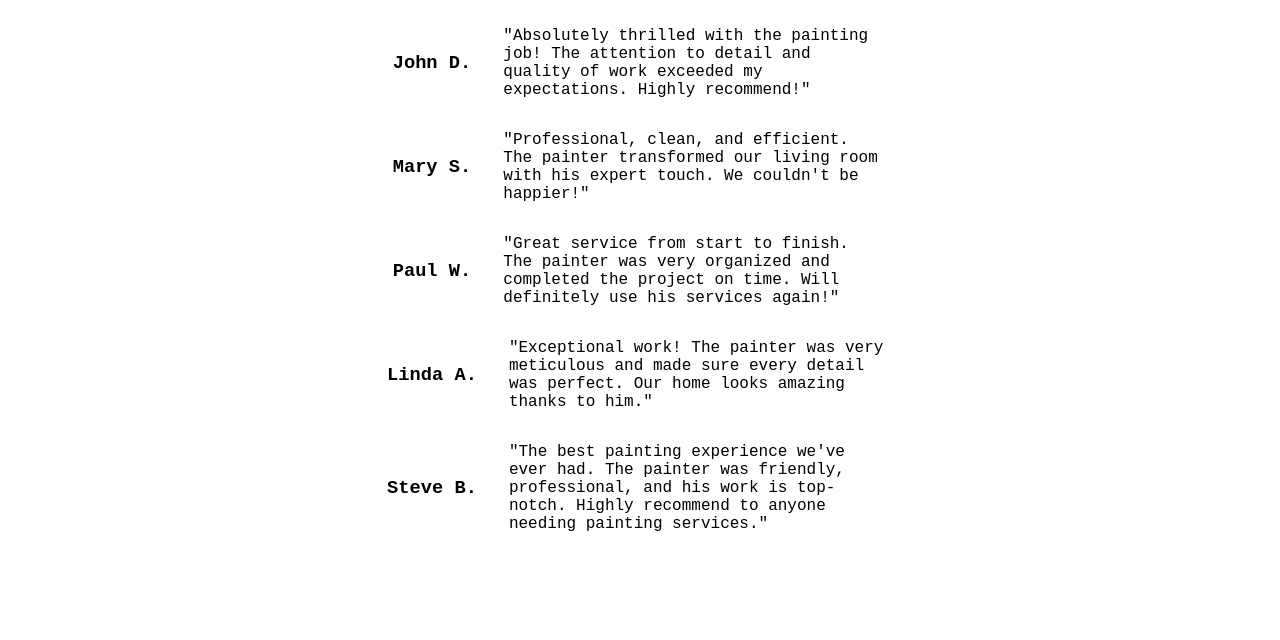
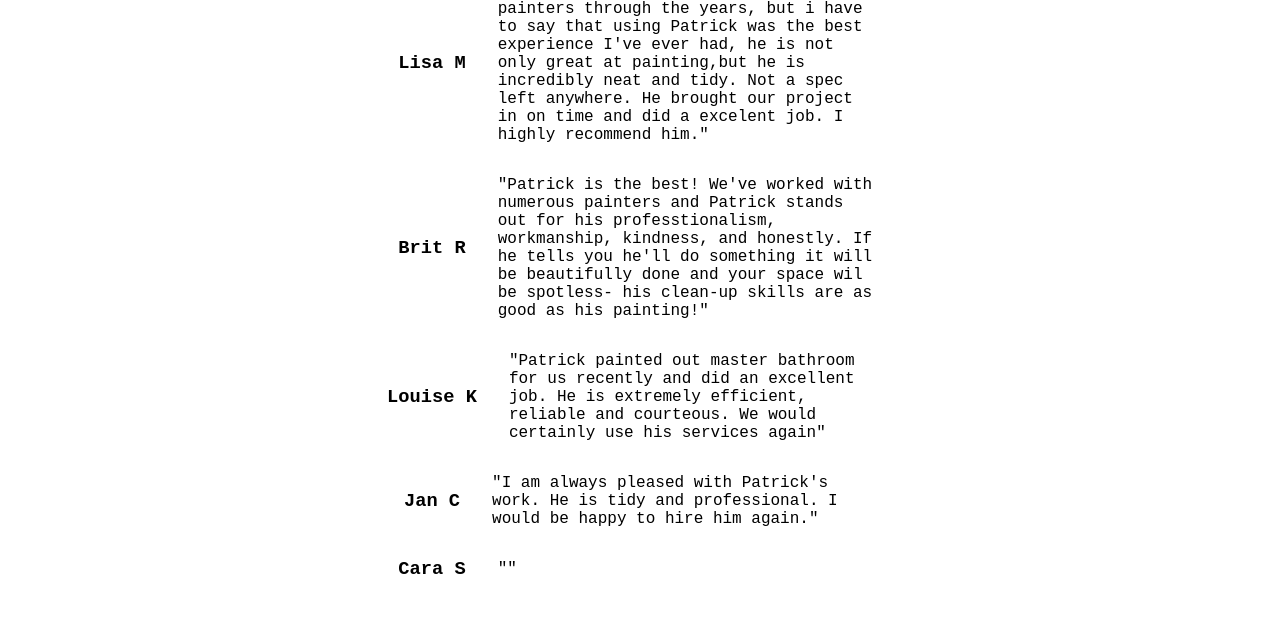
Before and after one commit to patrickmctighe/painter-site, a plain HTML site: page reviews.html in a window 1280 px wide. Shown: the part 160-800 px from the top of the page. Drawn offline with Linux system fonts and the light colour scheme.

Commit message:
updated-reviews

```diff
--- a/reviews.html
+++ b/reviews.html
@@ -33,62 +33,54 @@
     <div class="reviews">
       <div class="review">
         <div class="nameRate">
-          <h3 class="name">John D.</h3>
+          <h3 class="name">Lisa M</h3>
 
         </div>
         <p class="reviewText">
-          "Absolutely thrilled with the painting job! The attention to detail
-          and quality of work exceeded my expectations. Highly recommend!"
+      "As a landlord, I've hired a number of painters through the years, but i have to say that using Patrick was the best experience I've ever had, he is not only great at painting,but he is incredibly neat and tidy. Not a spec left anywhere. He brought our project in on time and did a excelent job. I highly recommend him."</p>
+      </div>
+
+      <div class="review">
+        <div class="nameRate">
+          <h3 class="name">Brit R</h3>
+
+        </div>
+
+        <p class="reviewText">
+          "Patrick is the best! We've worked with numerous painters and Patrick stands out for his professtionalism, workmanship, kindness, and honestly. If he tells you he'll do something it will be beautifully done and your space wil be spotless- his clean-up skills are as good as his painting!"
         </p>
       </div>
 
       <div class="review">
         <div class="nameRate">
-          <h3 class="name">Mary S.</h3>
+          <h3 class="name">Louise K</h3>
 
         </div>
 
         <p class="reviewText">
-          "Professional, clean, and efficient. The painter transformed our
-          living room with his expert touch. We couldn't be happier!"
+          "Patrick painted out master bathroom for us recently and did an excellent job. He is extremely efficient, reliable and courteous. We would certainly use his services again"
         </p>
       </div>
 
       <div class="review">
         <div class="nameRate">
-          <h3 class="name">Paul W.</h3>
+          <h3 class="name">Jan C</h3>
 
         </div>
 
         <p class="reviewText">
-          "Great service from start to finish. The painter was very organized
-          and completed the project on time. Will definitely use his services
-          again!"
+          "I am always pleased with Patrick's work. He is tidy and professional. I would be happy to hire him again."
         </p>
       </div>
 
       <div class="review">
         <div class="nameRate">
-          <h3 class="name">Linda A.</h3>
+          <h3 class="name">Cara S</h3>
 
         </div>
 
         <p class="reviewText">
-          "Exceptional work! The painter was very meticulous and made sure every
-          detail was perfect. Our home looks amazing thanks to him."
-        </p>
-      </div>
-
-      <div class="review">
-        <div class="nameRate">
-          <h3 class="name">Steve B.</h3>
-
-        </div>
-
-        <p class="reviewText">
-          "The best painting experience we've ever had. The painter was
-          friendly, professional, and his work is top-notch. Highly recommend to
-          anyone needing painting services."
+          ""
         </p>
       </div>
     </div>
```
